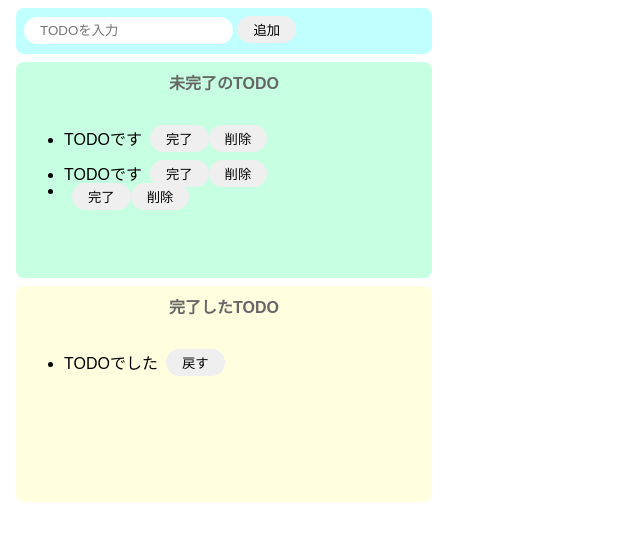
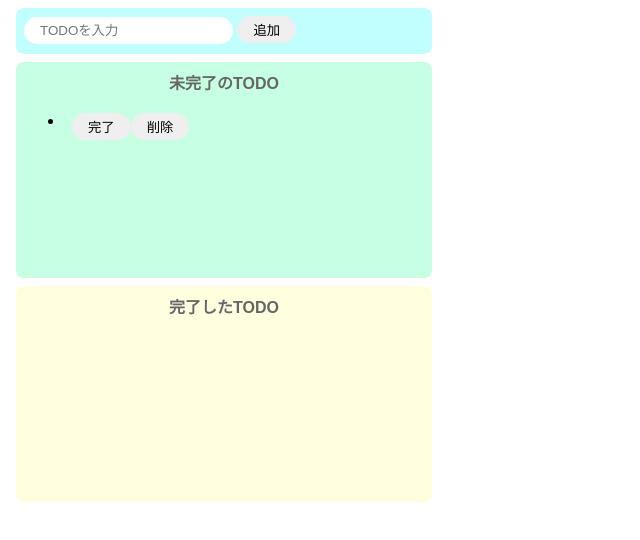
Before and after one commit to yusoki2704/todo-js, a website built with Parcel: page index.html in a window 1280 px wide. Both pictures are taken after a click on the button "追加". Shown: the whole page, without its empty margins (0-640 px from the left). Built offline with nearby package versions, Linux system fonts and the light colour scheme.

Commit message:
add back function

```diff
--- a/index.html
+++ b/index.html
@@ -12,33 +12,11 @@
     </div>
     <div class="incomplete-area">
       <p class="title">未完了のTODO</p>
-      <ul id="incomplete-list">
-        <li>
-          <div class="list-row">
-            <p class="todo-item">TODOです</p>
-            <button>完了</button>
-            <button>削除</button>
-          </div>
-        </li>
-        <li>
-          <div class="list-row">
-            <p class="todo-item">TODOです</p>
-            <button>完了</button>
-            <button>削除</button>
-          </div>
-        </li>
-      </ul>
+      <ul id="incomplete-list"></ul>
     </div>
     <div class="complete-area">
       <p class="title">完了したTODO</p>
-      <ul id="complete-list">
-        <li>
-          <div class="list-row">
-            <p class="todo-item">TODOでした</p>
-            <button>戻す</button>
-          </div>
-        </li>
-      </ul>
+      <ul id="complete-list"></ul>
     </div>
     <script src="src/index.js"></script>
   </body>
--- a/src/index.js
+++ b/src/index.js
@@ -1,10 +1,20 @@
 import "./styles.css";
 
 const onClickAdd = () => {
-  ///　テキストぼっくの値を取得し、初期化する
+  ///　テキストボックスの値を取得し、初期化する
   const inputText = document.getElementById("add-text").value;
   document.getElementById("add-text").value = "";
 
+  createIncompleteList(inputText);
+};
+
+// 未完了リストから指定の要素を削除
+const deleteFromIncompleteList = (target) => {
+  document.getElementById("incomplete-list").removeChild(target);
+};
+
+// 未完了リストに追加する関数
+const createIncompleteList = (text) => {
   // li作成
   const li = document.createElement("li");
 
@@ -14,7 +24,7 @@ const onClickAdd = () => {
 
   // p作成
   const p = document.createElement("p");
-  p.appendChild(document.createTextNode(inputText));
+  p.appendChild(document.createTextNode(text));
   p.className = "todo-item";
 
   //button(完了)タグ生成
@@ -44,6 +54,15 @@ const onClickAdd = () => {
     // buttonタグ作成
     const backButton = document.createElement("button");
     backButton.innerText = "戻す";
+    backButton.addEventListener("click", () => {
+      // 押された戻すボタンの親タグを完了リストから削除
+      const deleteTarget = backButton.parentNode.parentNode;
+      document.getElementById("complete-list").removeChild(deleteTarget);
+
+      // テキスト取得
+      const text = backButton.parentNode.firstElementChild.innerText;
+      createIncompleteList(text);
+    });
 
     // divの子要素に各要素を設定
     addTarget.appendChild(p);
@@ -76,11 +95,6 @@ const onClickAdd = () => {
   document.getElementById("incomplete-list").appendChild(li);
 };
 
-// 未完了リストから指定の要素を削除
-const deleteFromIncompleteList = (target) => {
-  document.getElementById("incomplete-list").removeChild(target);
-};
-
 document
   .getElementById("add-button")
   .addEventListener("click", () => onClickAdd());
```
